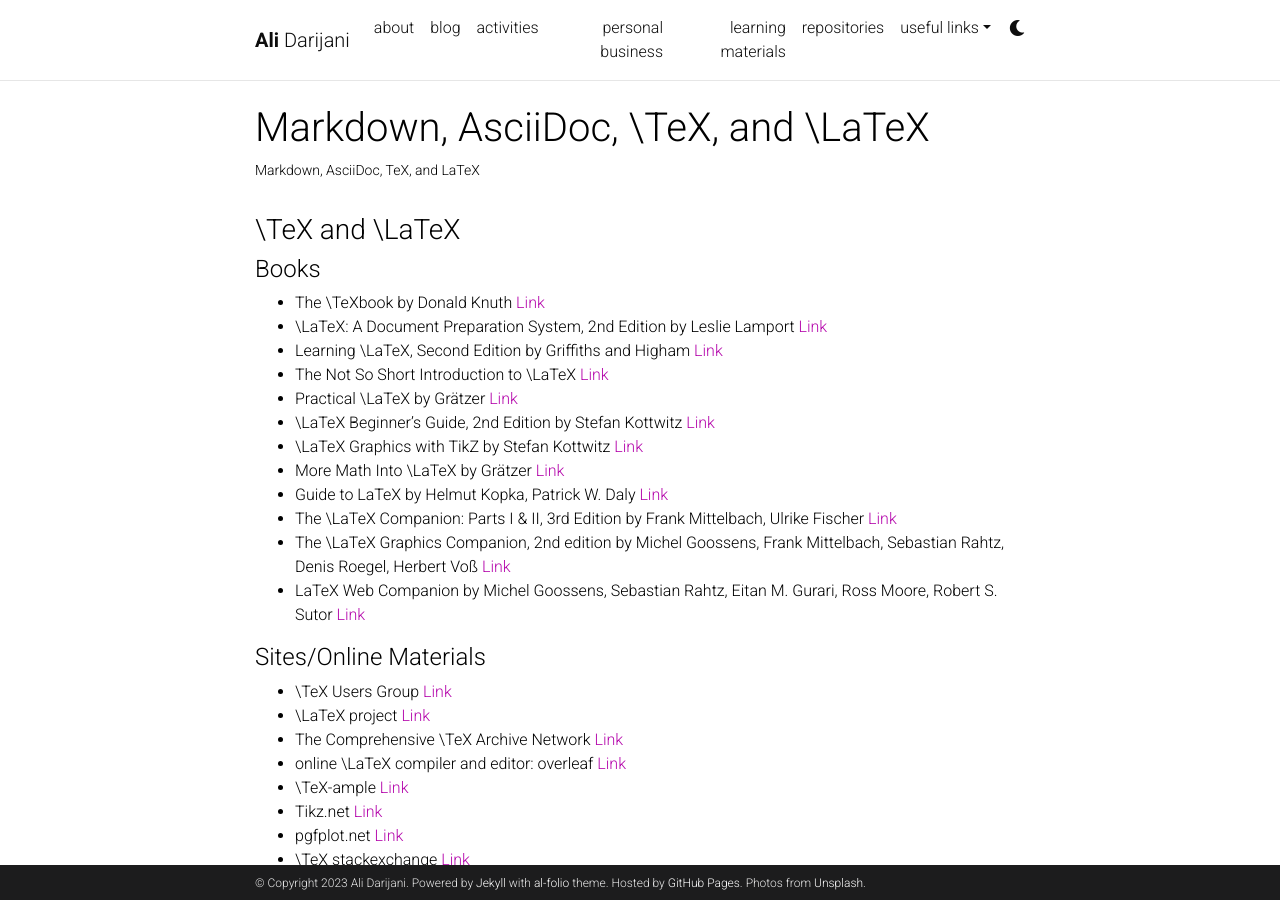
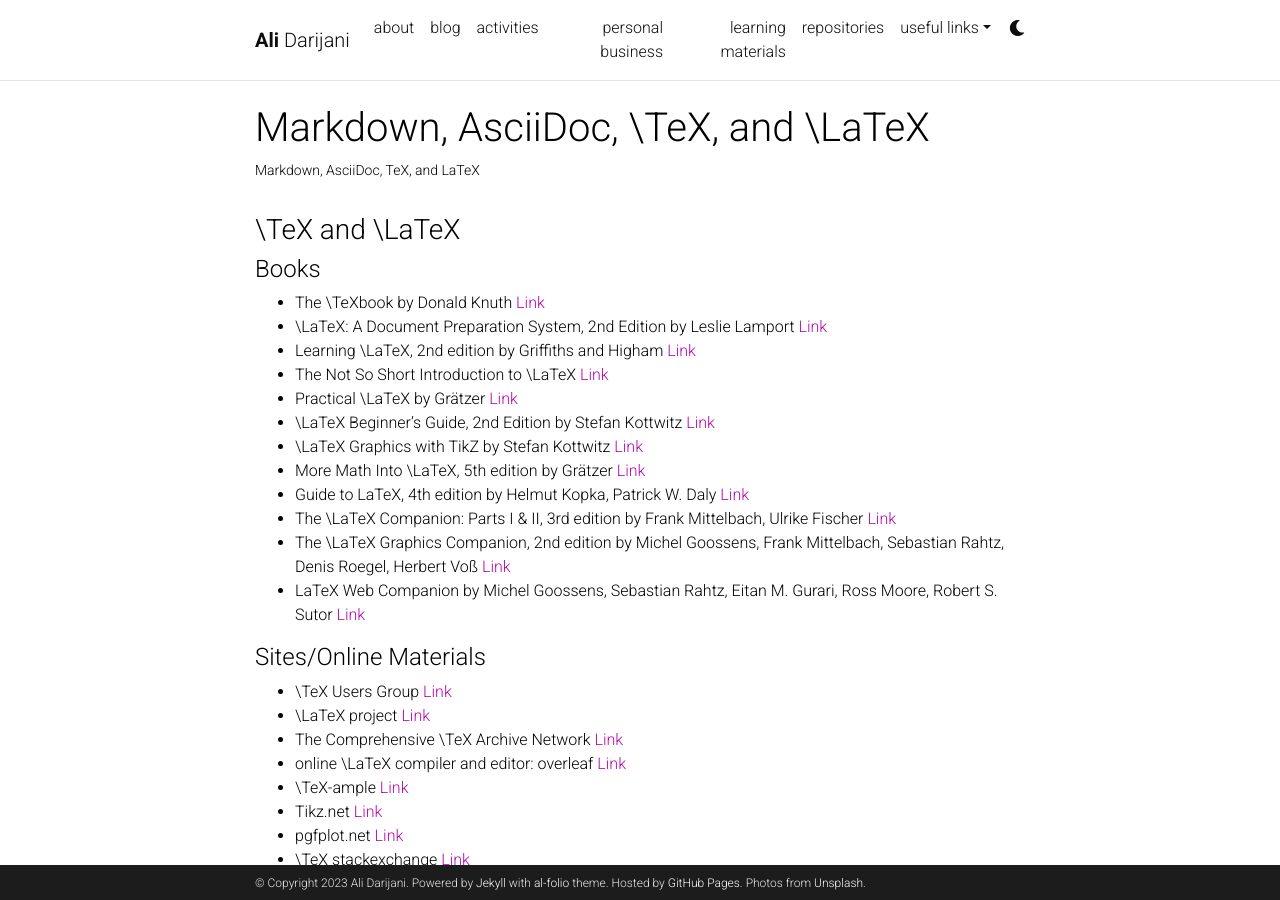
Before and after one commit to adarijani/adarijani.github.io_archived, a Jekyll site: the page built from _projects/t_03_typesetting.md, in a window 1280 px wide and 900 px high. Built offline with Jekyll 4.4.1, drawn with Linux system fonts in a browser that asks for light colours; comment, search, counter and statistics services are not loaded; a style sheet for code colours, icons or effects is not loaded.

Commit message:
Update t_03_typesetting.md

```diff
--- a/_projects/t_03_typesetting.md
+++ b/_projects/t_03_typesetting.md
@@ -13,14 +13,14 @@ category: teaching
 
 * The \TeXbook by Donald Knuth [Link](https://www.ctan.org/pkg/texbook?lang=en)
 * \LaTeX: A Document Preparation System, 2nd Edition by Leslie Lamport [Link](https://www.informit.com/store/latex-a-document-preparation-system-9780201529838?ranMID=24808)
-* Learning \LaTeX, Second Edition by Griffiths and Higham [Link](https://dl.acm.org/doi/book/10.5555/3074073)
+* Learning \LaTeX, 2nd edition by Griffiths and Higham [Link](https://dl.acm.org/doi/book/10.5555/3074073)
 * The Not So Short Introduction to \LaTeX [Link](https://packages.oth-regensburg.de/ctan/info/lshort/english/lshort.pdf)
 * Practical \LaTeX by Grätzer [Link](https://link.springer.com/book/10.1007/978-3-319-06425-3)
 * \LaTeX Beginner’s Guide, 2nd Edition by Stefan Kottwitz [Link](https://www.oreilly.com/library/view/latex-beginners-guide/9781801078658/)
 * \LaTeX Graphics with TikZ by Stefan Kottwitz [Link](https://www.oreilly.com/library/view/latex-graphics-with/9781804618233/)
-* More Math Into \LaTeX by Grätzer [Link](https://link.springer.com/book/10.1007/978-3-319-23796-1)
-* Guide to LaTeX by Helmut Kopka, Patrick W. Daly [Link](https://www.informit.com/store/guide-to-latex-adobe-reader-9780321639653?ranMID=24808)
-* The \LaTeX Companion: Parts I & II, 3rd Edition by Frank Mittelbach, Ulrike Fischer [Link](https://www.informit.com/store/latex-companion-parts-i-ii-3rd-edition-9780138166489?ranMID=24808)
+* More Math Into \LaTeX, 5th edition by Grätzer [Link](https://link.springer.com/book/10.1007/978-3-319-23796-1)
+* Guide to LaTeX, 4th edition by Helmut Kopka, Patrick W. Daly [Link](https://www.informit.com/store/guide-to-latex-adobe-reader-9780321639653?ranMID=24808)
+* The \LaTeX Companion: Parts I & II, 3rd edition by Frank Mittelbach, Ulrike Fischer [Link](https://www.informit.com/store/latex-companion-parts-i-ii-3rd-edition-9780138166489?ranMID=24808)
 * The \LaTeX Graphics Companion, 2nd edition by Michel Goossens, Frank Mittelbach, Sebastian Rahtz, Denis Roegel, Herbert Voß [Link](https://www.lehmanns.de/shop/mathematik-informatik/58611042-9783965433038-the-latex-graphics-companion)
 * LaTeX Web Companion by Michel Goossens, Sebastian Rahtz, Eitan M. Gurari, Ross Moore, Robert S. Sutor [Link](https://www.informit.com/store/latex-web-companion-integrating-tex-html-and-xml-9780201433111?ranMID=24808)
 
```
